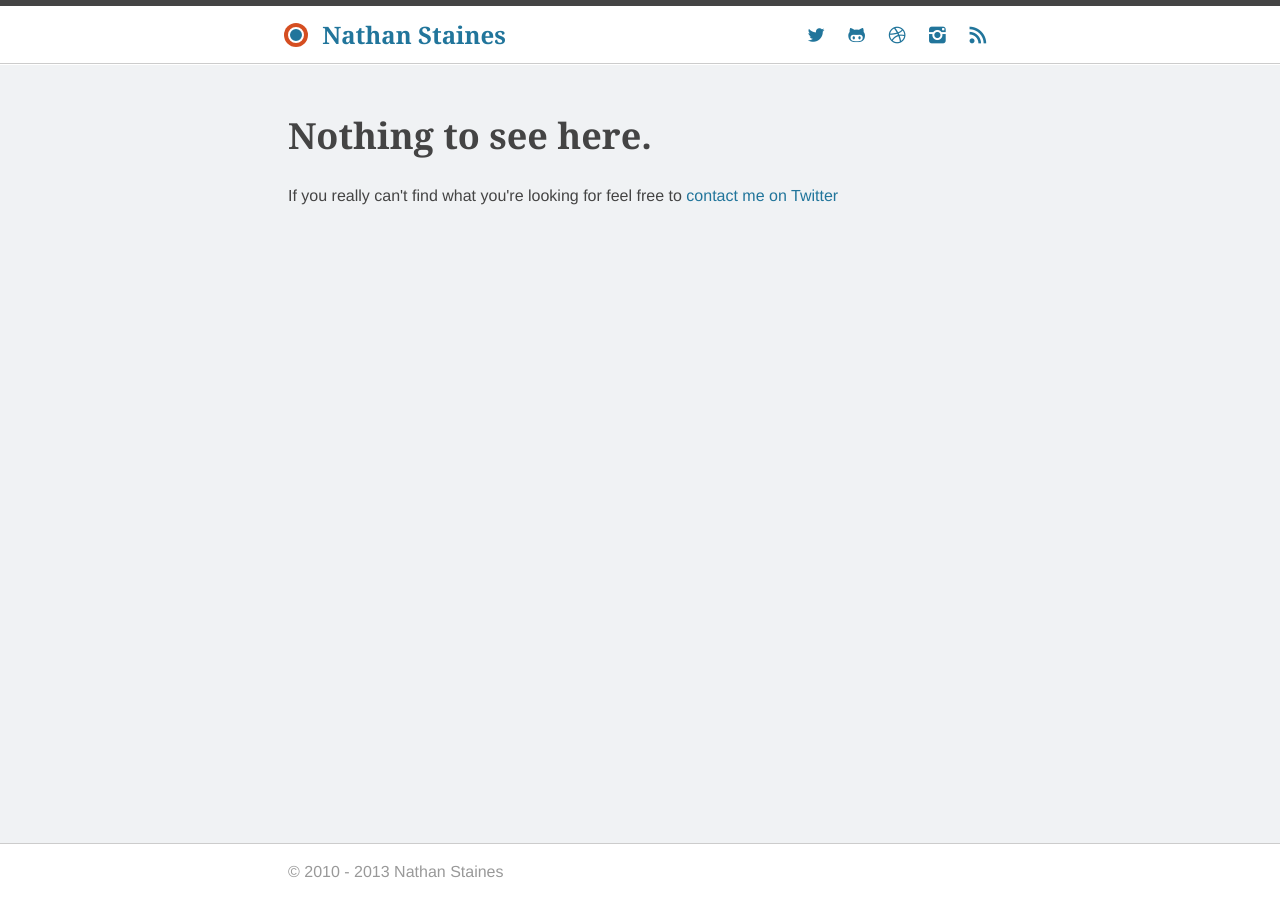
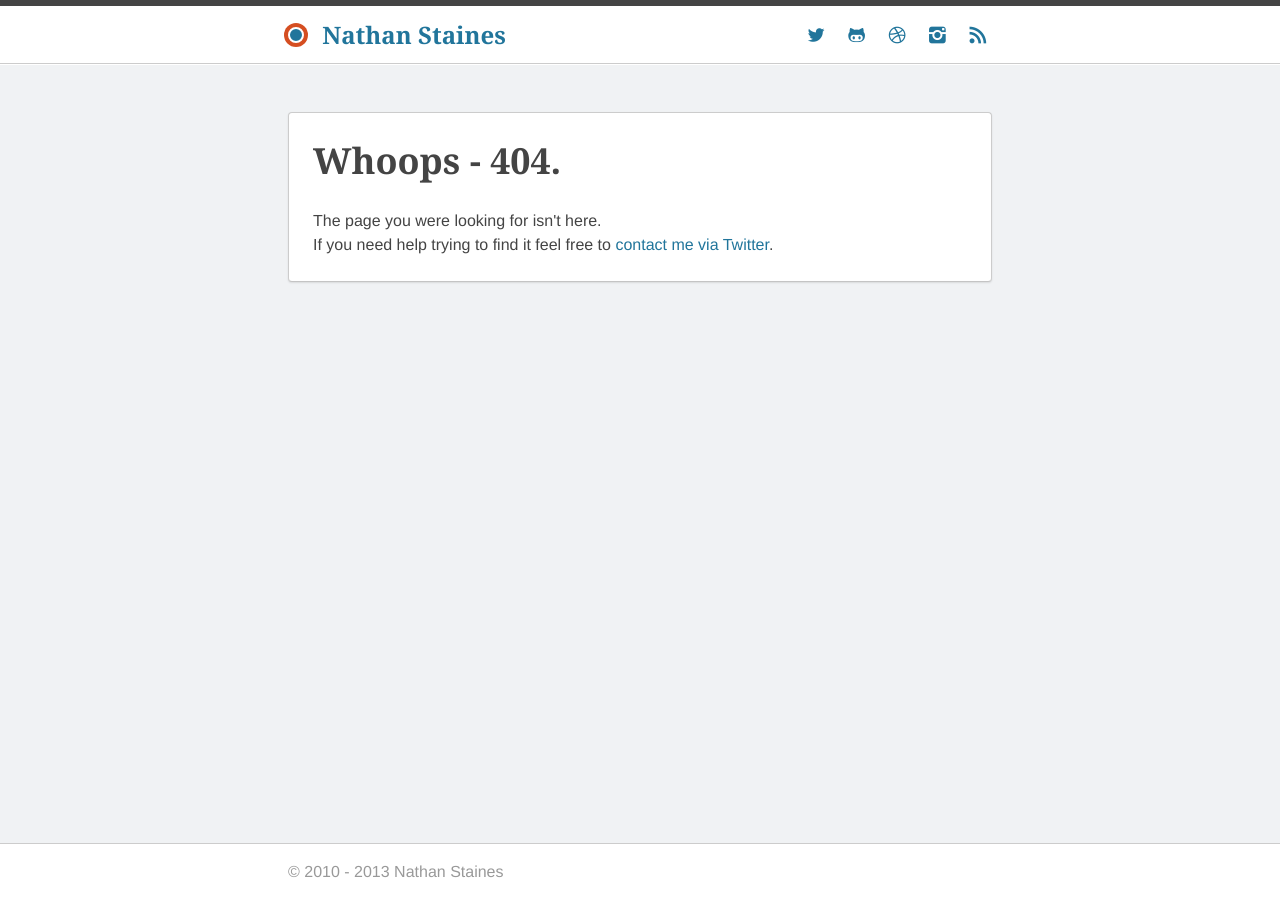
Before and after one commit to nathanstaines/nathanstaines.github.com, a Jekyll site: the page built from 404.html, in a window 1280 px wide. Built offline with Jekyll 4.4.1, drawn with Linux system fonts in a browser that asks for light colours; Markdown is read by kramdown in place of the engine named in the settings.

Commit message:
Update the 404 page

```diff
--- a/404.html
+++ b/404.html
@@ -2,6 +2,7 @@
 layout: default
 ---
 
-<h1>Nothing to see here.</h1>
-
-<p>If you really can't find what you're looking for feel free to <a href="http://twitter.com/nathanstaines">contact me on Twitter</a></p>
+<div class="panel">
+  <h1>Whoops - 404.</h1>
+  <p>The page you were looking for isn't here.<br> If you need help trying to find it feel free to <a href="http://twitter.com/nathanstaines">contact me via Twitter</a>.</p>
+</div>
```
Also changed, not shown: 2 other files.
